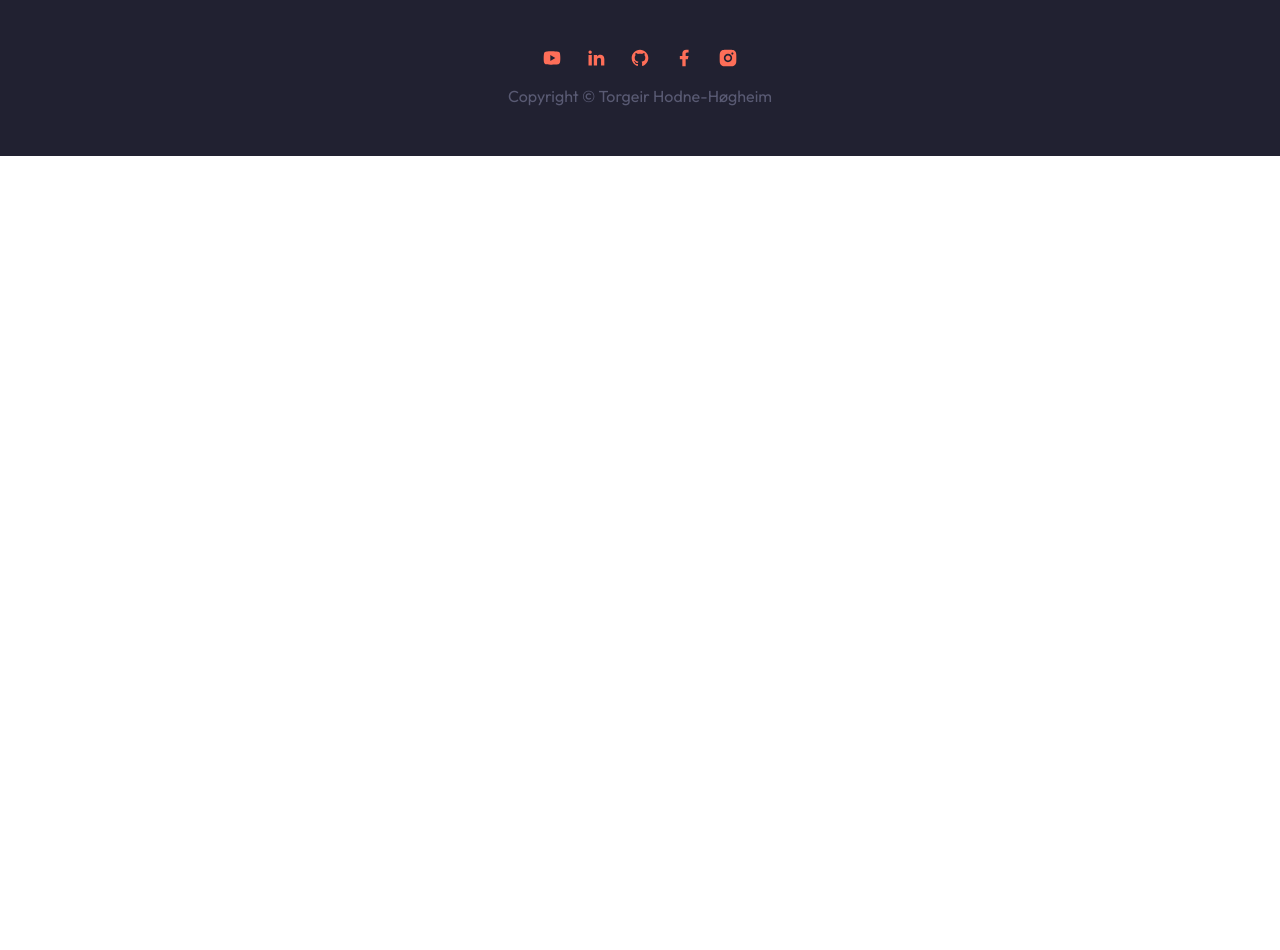
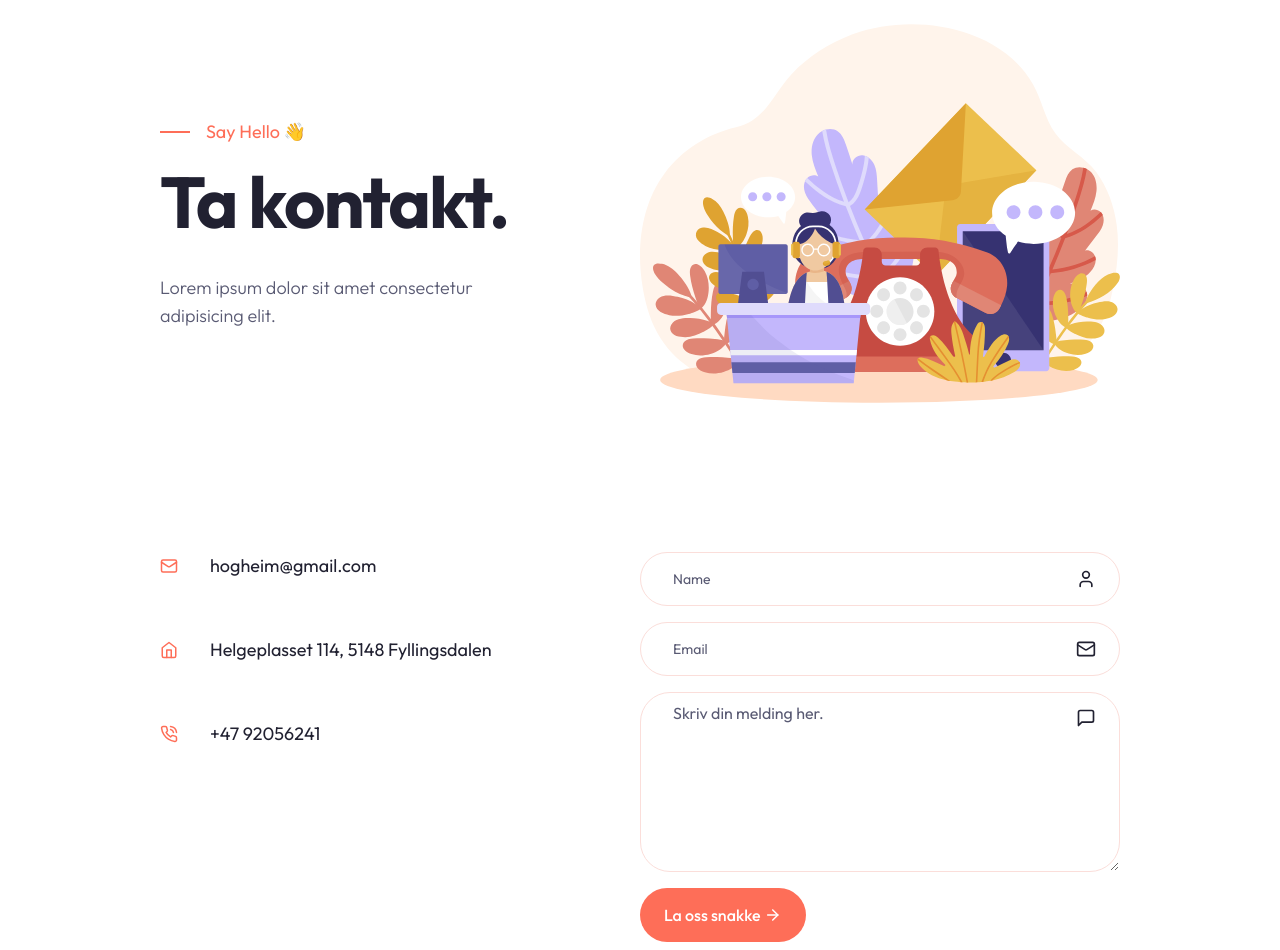
Before and after one commit to torhodhog/portfolio-, a Next.js app: page /contact in a window 1280 px wide. Shown: the part 222-1172 px from the top of the page. Before the commit the page ends 800 px from the top, so only its background shows below. Built offline with nearby package versions, Linux system fonts and the light colour scheme.

Commit message:
skjelettet er ferdig

```diff
--- a/app/contact/page.jsx
+++ b/app/contact/page.jsx
@@ -1,10 +1,48 @@
-import React from 'react'
+import Form from "@/components/Form";
+import { MailIcon, HomeIcon, PhoneCall } from "lucide-react";
 
 const Contact = () => {
   return (
-    <div>
-      Contact Page
-    </div>
+    <section>
+        <div className="container mx-auto">
+          { /* Text and Illustration */ }
+          <div className="grid xl:grid-cols-2 pt-12 xl:h-[480px] mb-6 xl:mb-24">
+            { /* text */ }
+            <div className="flex flex-col justify-center">
+              <div className="flex items-center gap-x-4 text-primary text-lg mb-4">
+              <span className="w-[30px] h-[2px] bg-primary"></span>
+              <div>Say Hello 👋</div>
+              </div>
+              <h1 className="h1 max-w-md mb-8">Ta kontakt.</h1>
+              <p className="subtitle max-w-[400px]">Lorem ipsum dolor sit amet consectetur adipisicing elit.</p>
+            </div>
+            { /* illustration */ }
+            <div className="hidden xl:flex w-full bg-contact_illustration_light dark:bg-contact_illustration_dark bg-contain bg-top bg-no-repeat"></div>
+          </div>
+          { /* info text & form */ }
+          <div className="grid xl:grid-cols-2 mb-24 xl:mb-32">
+            {/* info text */}
+            <div className="flex flex-col gap-y-4 xl:gap-y-14 mb-12 xl:mb-24 text-base xl:text-lg">
+              { /* mail */ }
+              <div className="flex items-center gap-x-8">
+                <MailIcon size={18} className="text-primary"/>
+                <div>hogheim@gmail.com</div>
+              </div>
+              { /* address */ }
+              <div className="flex items-center gap-x-8">
+                <HomeIcon size={18} className="text-primary"/>
+                <div>Helgeplasset 114, 5148 Fyllingsdalen</div>
+              </div>
+              { /* phone */ }
+              <div className="flex items-center gap-x-8">
+                <PhoneCall size={18} className="text-primary"/>
+                <div>+47 92056241</div>
+              </div>
+            </div>
+            <Form />
+          </div>
+        </div>
+    </section>
   )
 }
 
--- /dev/null
+++ b/components/Form.jsx
@@ -0,0 +1,30 @@
+'use client';
+
+import { Button } from './ui/Button';
+import { Input } from './ui/Input';
+import { Textarea } from './ui/textarea';
+import { User, MailIcon, ArrowRightIcon, MessageSquare } from 'lucide-react'
+
+const Form = () => {
+  return (
+   <form className='flex flex-col gap-y-4'>
+      <div className='relative flex items-center'>
+         <Input type='name' id='name' placeholder='Name'/>
+         <User  className='absolute right-6' size={20}/>
+      </div>
+      <div className='relative flex items-center'>
+         <Input type='email' id='email' placeholder='Email'/>
+         <MailIcon  className='absolute right-6' size={20}/>
+      </div>
+      <div className='relative flex items-center'>
+         <Textarea type='melding' id='melding' placeholder='Skriv din melding her.'/>
+         <MessageSquare  className='absolute top-4 right-6' size={20}/>
+      </div>
+      <Button className='flex items-center max-w-[166px] gap-x-1'>La oss snakke
+      <ArrowRightIcon size={20} />
+      </Button>
+   </form>
+  )
+}
+
+export default Form
--- a/components/ui/input.jsx
+++ b/components/ui/input.jsx
@@ -7,7 +7,7 @@
     (<input
       type={type}
       className={cn(
-        "flex h-10 w-full rounded-md border border-input bg-background px-3 py-2 text-sm ring-offset-background file:border-0 file:bg-transparent file:text-sm file:font-medium placeholder:text-muted-foreground focus-visible:outline-none focus-visible:ring-2 focus-visible:ring-ring focus-visible:ring-offset-2 disabled:cursor-not-allowed disabled:opacity-50",
+        "flex h-[54px] w-full rounded-full border border-input bg-background px-8 py-2 text-sm ring-offset-background file:border-0 file:bg-transparent file:text-base file:font-medium placeholder:text-muted-foreground focus-visible:outline-none focus-visible:ring-2 focus-visible:ring-ring focus-visible:ring-offset-2 disabled:cursor-not-allowed disabled:opacity-50",
         className
       )}
       ref={ref}
--- a/components/ui/textarea.jsx
+++ b/components/ui/textarea.jsx
@@ -6,7 +6,7 @@
   return (
     (<textarea
       className={cn(
-        "flex min-h-[80px] w-full rounded-md border border-input bg-background px-3 py-2 text-sm ring-offset-background placeholder:text-muted-foreground focus-visible:outline-none focus-visible:ring-2 focus-visible:ring-ring focus-visible:ring-offset-2 disabled:cursor-not-allowed disabled:opacity-50",
+        "flex min-h-[180px] w-full rounded-[30px] border border-input bg-background px-8 py-2 text-base ring-offset-background placeholder:text-muted-foreground focus-visible:outline-none focus-visible:ring-2 focus-visible:ring-ring focus-visible:ring-offset-2 disabled:cursor-not-allowed disabled:opacity-50",
         className
       )}
       ref={ref}
--- a/tailwind.config.js
+++ b/tailwind.config.js
@@ -88,6 +88,8 @@
         dots_dark: 'url(/dots-dark.svg)',
         work_project_bg_light: 'url(/work/project-bg-light.png)',
         work_project_bg_dark: 'url(/work/project-bg-dark.png)',
+        contact_illustration_light: 'url(/contact/illustration-light.svg)',
+        contact_illustration_dark: 'url(/contact/illustration-dark.svg)',
       }
     },
   },
```
